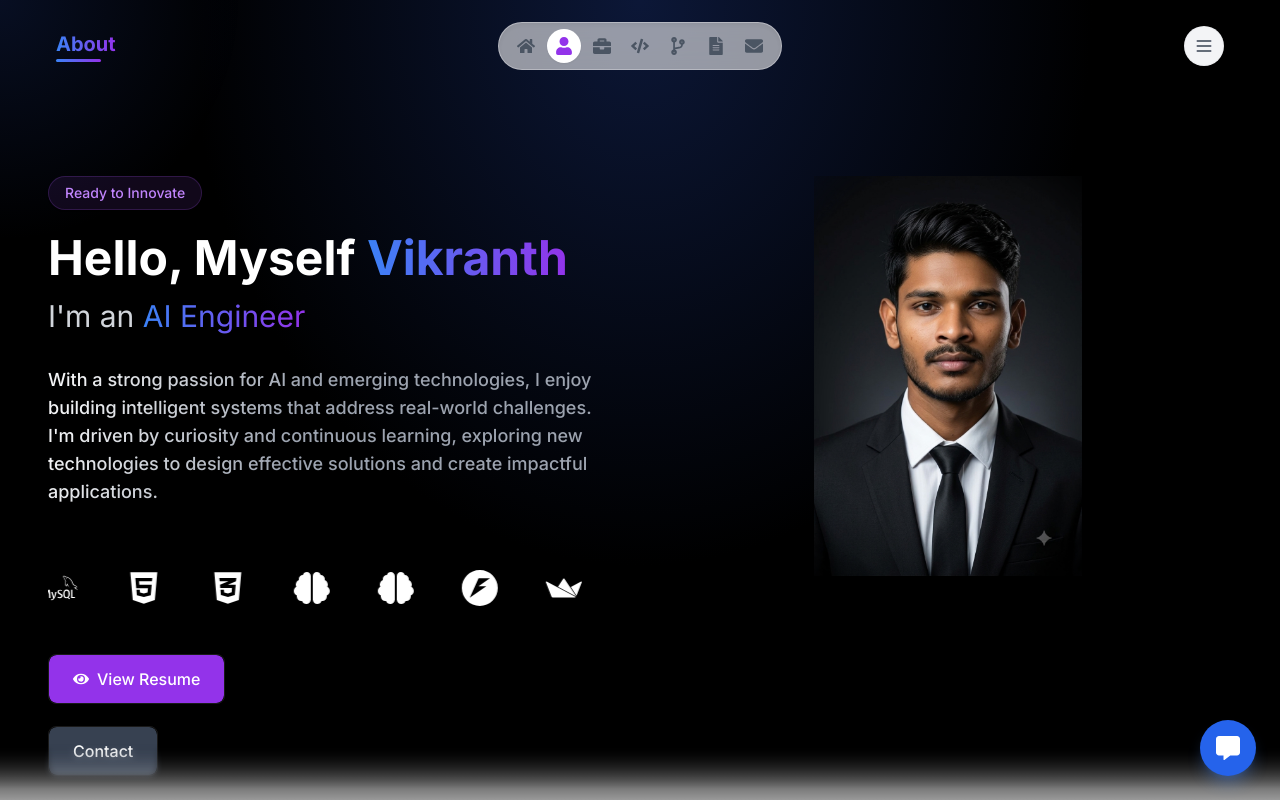
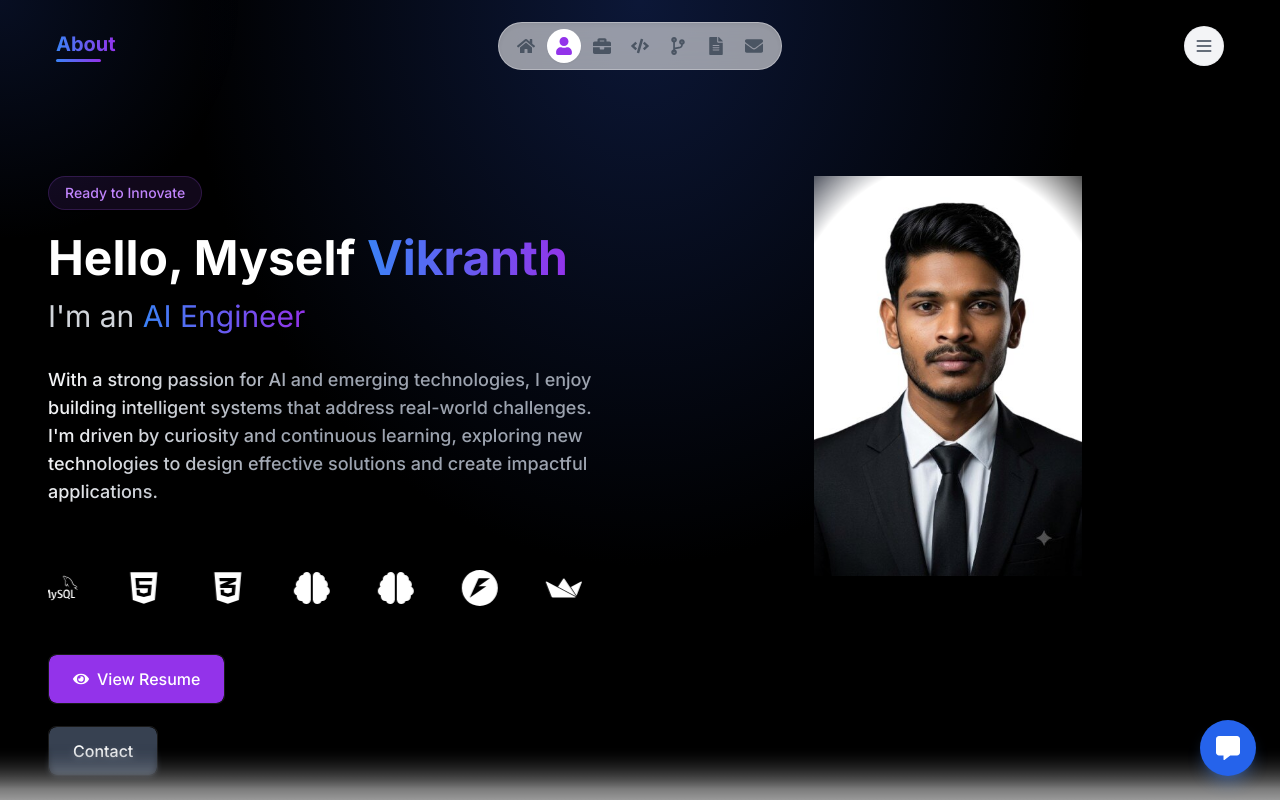
Before and after one commit to saivikranth08/My_Portfolio, a Next.js app: page /about in a window 1280 px wide. Shown: the top 800 px of the page. Built offline with nearby package versions, Linux system fonts and the light colour scheme.

Commit message:
Update profile picture to new JPG

```diff
--- a/src/app/about/page.tsx
+++ b/src/app/about/page.tsx
@@ -347,7 +347,7 @@ export default function AboutPage() {
           <div className="order-1 md:order-2 flex justify-center md:justify-center md:items-start h-full perspective-1000">
             <div className="relative w-64 h-[22rem] md:w-[320px] md:h-[400px] group mt-4 md:mt-0">
               <Image
-                src="/images/Vicky_AI.png"
+                src="/images/Vicky_AI.jpg"
                 alt="Vikranth's Profile"
                 fill
                 style={{
```
Also changed, not shown: public/images/Vicky_AI.jpg (added), public/images/Vicky_AI.png (deleted).
